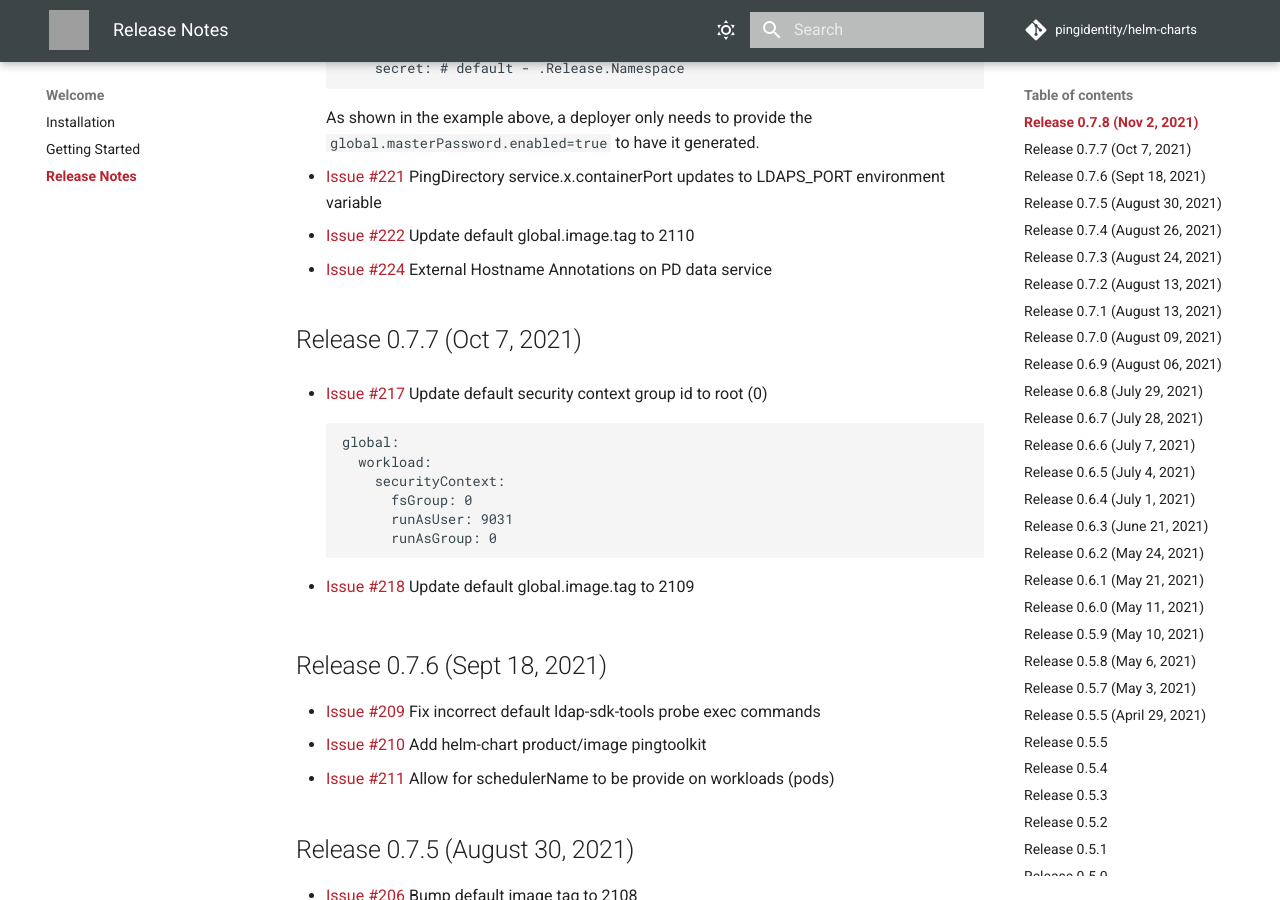
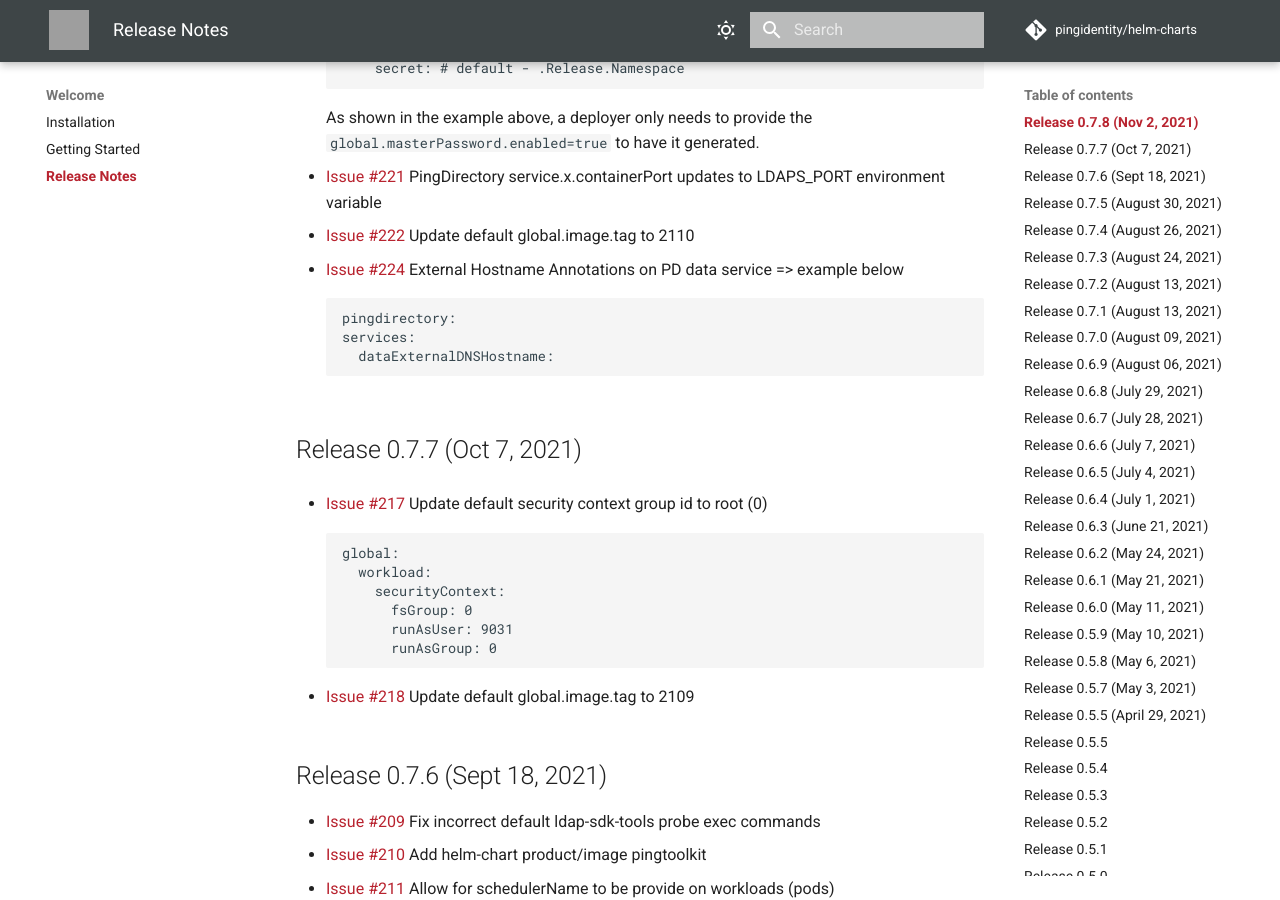
Before and after one commit to pingidentity/helm-charts, an MkDocs documentation site: the page built from docs/release-notes.md, in a window 1280 px wide and 900 px high, scrolled down 1368 px. Built offline with MkDocs 1.6.1 and Material for MkDocs 9.7.7, drawn with Linux system fonts in a browser that asks for light colours; comment, search, counter and statistics services are not loaded; grey boxes are pictures that could not be loaded.

Commit message:
updated release note content for Issue #224

````diff
--- a/docs/release-notes.md
+++ b/docs/release-notes.md
@@ -64,7 +64,12 @@
 
 * [Issue #221](https://github.com/pingidentity/helm-charts/issues/221) PingDirectory service.x.containerPort updates to LDAPS_PORT environment variable
 * [Issue #222](https://github.com/pingidentity/helm-charts/issues/222) Update default global.image.tag to 2110
-* [Issue #224](https://github.com/pingidentity/helm-charts/issues/224) External Hostname Annotations on PD data service
+* [Issue #224](https://github.com/pingidentity/helm-charts/issues/224) External Hostname Annotations on PD data service => example below
+  ```
+  pingdirectory:
+  services:
+    dataExternalDNSHostname:
+  ```
 
 ## Release 0.7.7 (Oct 7, 2021)
 
````
